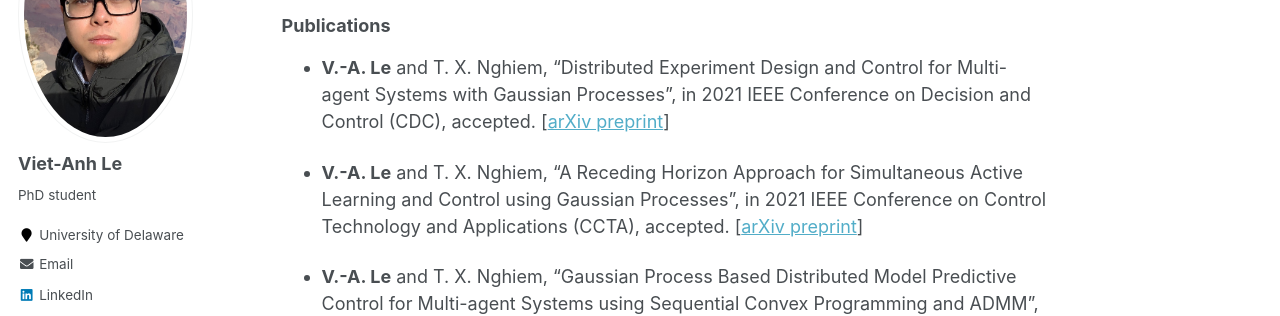
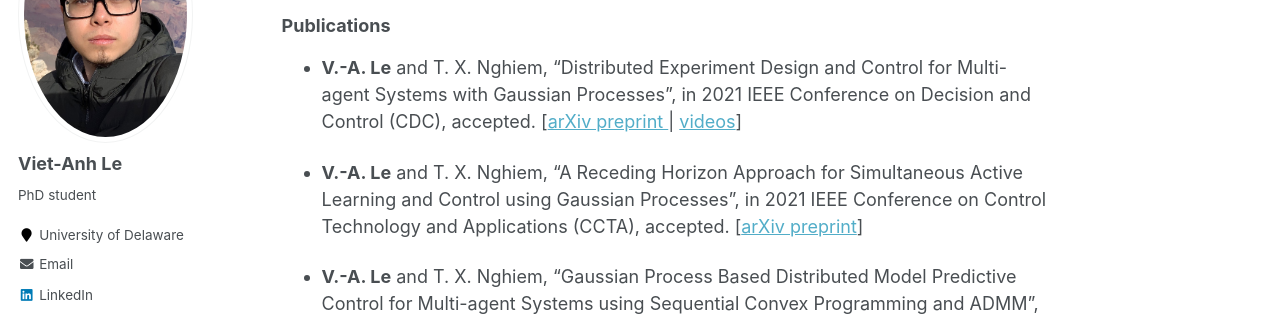
Before and after one commit to vietanhle0101/vietanhle0101.github.io, a Jekyll site: the page built from _pages/projects.md, in a window 1280 px wide and 900 px high, scrolled down 596 px. Shown: the part 149-465 px from the top of the window. Built offline with Jekyll 4.4.1, drawn with Linux system fonts in a browser that asks for light colours.

Commit message:
minor thing

```diff
--- a/_pages/projects.md
+++ b/_pages/projects.md
@@ -13,7 +13,7 @@ This project aims to enhance the performance of Model Predictive Control (MPC) f
 
 ### Publications
 
-* **V.-A. Le** and T. X. Nghiem, “Distributed Experiment Design and Control for Multi-agent Systems with Gaussian Processes”, in 2021 IEEE Conference on Decision and Control (CDC), accepted. [[arXiv preprint](https://arxiv.org/abs/2103.14156)]
+* **V.-A. Le** and T. X. Nghiem, “Distributed Experiment Design and Control for Multi-agent Systems with Gaussian Processes”, in 2021 IEEE Conference on Decision and Control (CDC), accepted. [[arXiv preprint ](https://arxiv.org/abs/2103.14156)  \| [videos](https://youtu.be/U9bunkfFqnE)]
 
 * **V.-A. Le** and T. X. Nghiem, “A Receding Horizon Approach for Simultaneous Active Learning and Control using Gaussian Processes”, in 2021 IEEE Conference on Control Technology and Applications (CCTA), accepted. [[arXiv preprint](https://arxiv.org/abs/2101.10351)]
 
```
